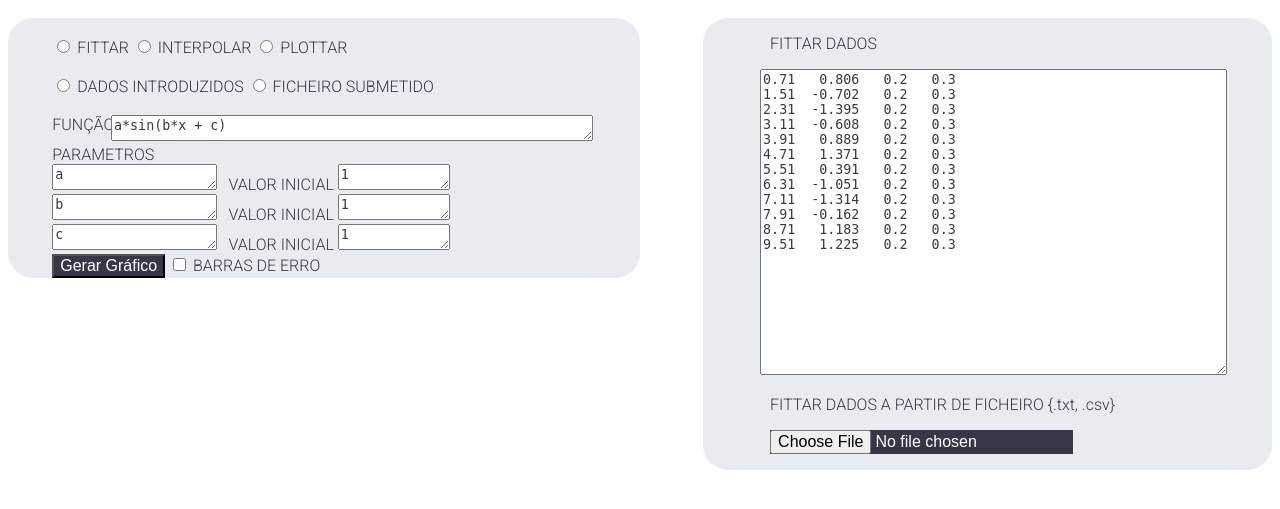
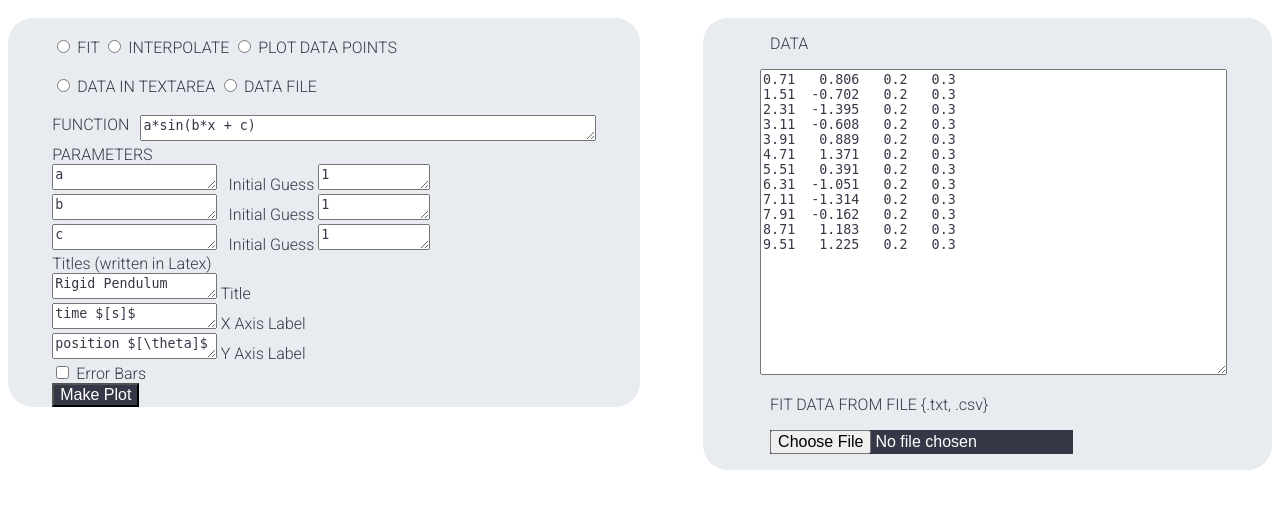
Before and after one commit to MiguelLameiras/Fitter, a Flask app: page / in a window 1280 px wide. Shown: the part 47-556 px from the top of the page. Run offline with Flask 2, Linux system fonts and the light colour scheme.

Commit message:
Latex Implementation

```diff
--- a/website/main.py
+++ b/website/main.py
@@ -84,22 +84,27 @@ def plot():
     checked = 'errbar' in request.form
     if(checked): checked = request.form["errbar"]
 
+    graph = Plot(x,y,errx,erry,error_bars = checked)
+
+    graph.Title = request.form['Title']
+    graph.xaxisTitle = request.form['X-Axis']
+    graph.yaxisTitle = request.form['Y-Axis']
+
     if request.form['FitorInterpolate'] == "Fit":
         parameters = Parameters()
         for i in range(1,4):
             parameters.add(request.form[str("param" + str(i))], value = float(request.form[str("value" + str(i))]))
-        graph = Plot(x,y,errx,erry,request.form['function'],parameters,checked)
-        temp_graph, report = graph.Fit_to_Function()
+        graph.parameters = parameters
+        graph.expression = request.form['function']
+        temp_graph, report = graph.Make_Plot("Fit")
         return render_template("plot.html", content = leitura, graph = temp_graph, size = len(x) ,num_cols = 4, fit_report = report,function = request.form['function'], Custom = custom,Report = True)
 
     elif request.form['FitorInterpolate'] == "Interpolate":
-        graph = Plot(x=x,y=y,xerr=errx,yerr = erry,error_bars = checked)
-        temp_graph = graph.Interpolate()
+        temp_graph = graph.Make_Plot("Interpolate")
         return render_template("plot.html", content = leitura, graph = temp_graph,size = len(x) ,num_cols = 4, num_pars = 0, Custom = custom)
 
     elif request.form['FitorInterpolate'] == "Plot":
-        graph = Plot(x=x,y=y,xerr=errx,yerr = erry,error_bars = checked)
-        temp_graph = graph.Scatter()
+        temp_graph = graph.Make_Plot("Scatter")
         return render_template("plot.html", content = leitura, graph = temp_graph,size = len(x) , num_cols = 4,num_pars = 0, Custom = custom)
 
 if __name__ == "__main__":
--- a/website/templates/index.html
+++ b/website/templates/index.html
@@ -29,9 +29,9 @@
         <div style="width: 45%; float:right">
             <!-- right content in here -->
             <div style="width: 90%; float:right">
-                <p>FITTAR DADOS</p>
+                <p>DATA</p>
                 <textarea name="data" style="width: 90%;height: 300px;">0.71   0.806   0.2   0.3&#10;1.51  -0.702   0.2   0.3&#10;2.31  -1.395   0.2   0.3&#10;3.11  -0.608   0.2   0.3&#10;3.91   0.889   0.2   0.3&#10;4.71   1.371   0.2   0.3&#10;5.51   0.391   0.2   0.3&#10;6.31  -1.051   0.2   0.3&#10;7.11  -1.314   0.2   0.3&#10;7.91  -0.162   0.2   0.3&#10;8.71   1.183   0.2   0.3&#10;9.51   1.225   0.2   0.3&#10;</textarea>
-                <p>FITTAR DADOS A PARTIR DE FICHEIRO {.txt, .csv}</p>
+                <p>FIT DATA FROM FILE {.txt, .csv}</p>
                 <p><input type="file" name="file"></p>
             </div>
         </div>
@@ -43,28 +43,29 @@
             <div style="width: 93%; float:right">
                 <br>
                 <input type="radio" name="FitorInterpolate" value="Fit">
-                <label> FITTAR</label>
+                <label> FIT</label>
                 <input type="radio" name="FitorInterpolate" value="Interpolate">
-                <label> INTERPOLAR</label>
+                <label> INTERPOLATE</label>
                 <input type="radio" name="FitorInterpolate" value="Plot">
-                <label> PLOTTAR</label><br><br>
+                <label> PLOT DATA POINTS</label><br><br>
                 <input type="radio" name="FileorText" value="Input">
-                <label> DADOS INTRODUZIDOS</label>
+                <label> DATA IN TEXTAREA</label>
                 <input type="radio" name="FileorText" value="File">
-                <label> FICHEIRO SUBMETIDO</label><br><br>
+                <label> DATA FILE</label><br><br>
                 <div style="width: 10%; float:left">
-                    <label>FUNÇÃO</label>
+                    <label>FUNCTION</label>
+                    <br>
                 </div>
-                <div style="width: 90%; float:right">
+                <div style="width: 85%; float:right">
                     <textarea name="function" style="width: 90%;height: 20px;">a*sin(b*x + c)</textarea>
                     <br>
                 </div>
-                <label>PARAMETROS</label><br>
+                <label>PARAMETERS</label><br>
                 <div style="width: 30%; float:left">
                     <textarea name="param1" style="width: 90%;height: 20px;">a</textarea>
                 </div>
                 <div style="width: 60%; float:left">
-                    <label>VALOR INICIAL</label>
+                    <label>Initial Guess</label>
                     <textarea name="value1" style="width: 30%;height: 20px;">1</textarea>
                     <br>
                 </div>
@@ -72,7 +73,7 @@
                     <textarea name="param2" style="width: 90%;height: 20px;">b</textarea>
                 </div>
                 <div style="width: 60%; float:left">
-                    <label>VALOR INICIAL</label>
+                    <label>Initial Guess</label>
                     <textarea name="value2" style="width: 30%;height: 20px;">1</textarea>
                     <br>
                 </div>
@@ -80,13 +81,27 @@
                     <textarea name="param3" style="width: 90%;height: 20px;">c</textarea>
                 </div>
                 <div style="width: 60%; float:left">
-                    <label>VALOR INICIAL</label>
+                    <label>Initial Guess</label>
                     <textarea name="value3" style="width: 30%;height: 20px;">1</textarea>
                     <br>
                 </div>
-                <input type="submit" value="Gerar Gráfico">
-                <input type = "checkbox" name = "errbar" value = "Yes">
-                <label> BARRAS DE ERRO </label>
+                <br>
+                <div style="width: 90%; float:left">
+                    <label>Titles (written in Latex)</label><br>
+                    <textarea name="Title" style="width: 30%;height: 20px;">Rigid Pendulum</textarea>
+                    <label>Title</label>
+                    <br>
+                    <textarea name="X-Axis" style="width: 30%;height: 20px;">time $[s]$</textarea>
+                    <label>X Axis Label</label>
+                    <br>
+                    <textarea name="Y-Axis" style="width: 30%;height: 20px;">position $[\theta]$</textarea>
+                    <label>Y Axis Label</label>
+                    <br>
+                    <input type = "checkbox" name = "errbar" value = "Yes">
+                    <label> Error Bars</label>
+                    <br>
+                    <input type="submit" value="Make Plot">
+                </div>
             </div>
         </div>
     </form>
```
Also changed, not shown: website/dependencies.py (+12 -4 lines), website/plotter.py (+50 -51 lines).
